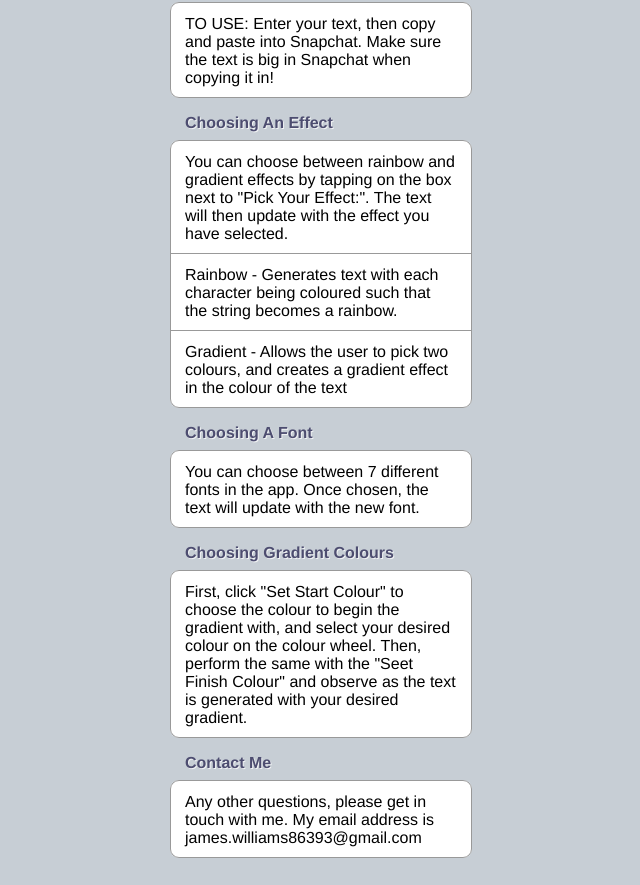
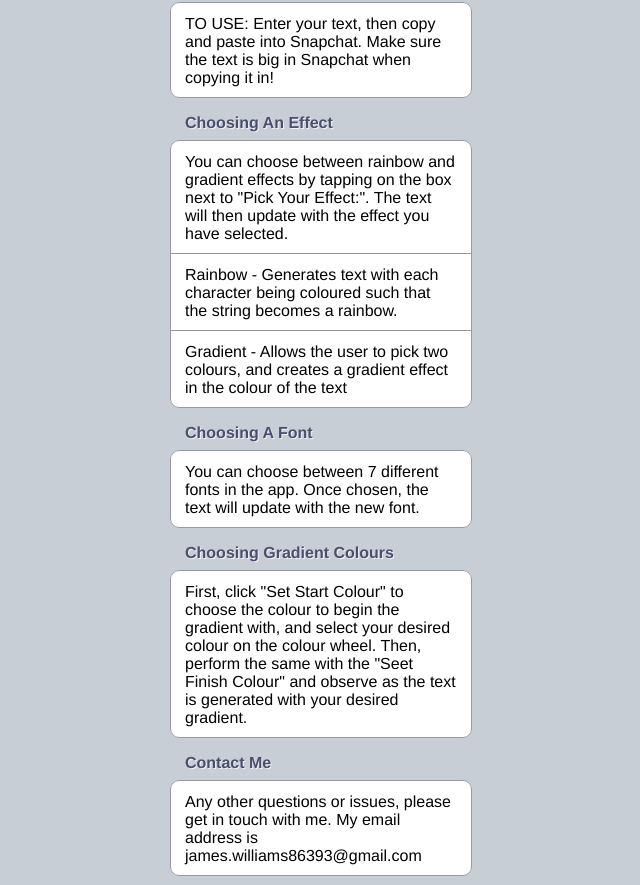
Before and after one commit to jamespwilliams/jamespwilliams.github.io, a plain HTML site: page snap/index.html in a window 1280 px wide. Shown: the part 66-951 px from the top of the page, without its empty margins (319-959 px from the left). Drawn offline with Linux system fonts and the light colour scheme.

Commit message:
Update index.html

```diff
--- a/snap/index.html
+++ b/snap/index.html
@@ -54,7 +54,7 @@ h3 {text-align:center}
 	<label style="clear:left">Contact Me</label>
 	<fieldset>
 	<div>
-		Any other questions, please get in touch with me. My email address is james.williams86393@gmail.com
+		Any other questions or issues, please get in touch with me. My email address is james.williams86393@gmail.com
 	</div>
 	</fieldset>
 
```
